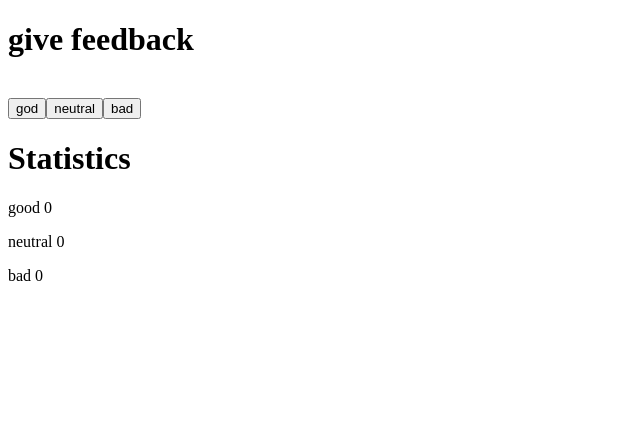
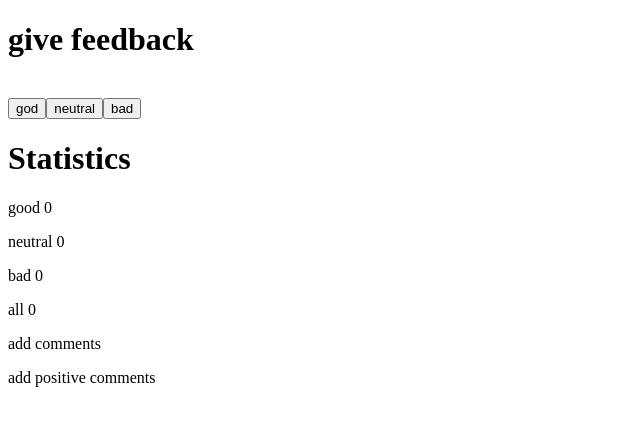
Before and after one commit to CamachoMoises/FullStackOpen, a React (Create React App) app in the folder part1/unicafe/: page / in a window 1280 px wide. Shown: the top 426 px of the page, without its empty margins (0-640 px from the left). Built offline with nearby package versions, Linux system fonts and the light colour scheme.

Commit message:
Exercise 1.7

```diff
--- a/part1/unicafe/src/index.js
+++ b/part1/unicafe/src/index.js
@@ -1,37 +1,56 @@
-import React, { useState } from 'react';
-import ReactDOM from 'react-dom';
+import React, { useState } from "react";
+import ReactDOM from "react-dom";
 
-const Button = (props) => (
-  <button onClick={props.handleClick}>
-    {props.text}
-  </button>
-)
-const Statistics= ({text, value })=> <p> {text} {value} </p>
+const Average = ({ total, good, bad }) => {
+  const average = (good - bad) / total;
+  if (total === 0) {
+    return <p> add comments </p>;
+  }
+  return <p> average {average} </p>;
+};
+
+const Positive = ({ good, total }) => {
+  const positiveCom = (good * 100) / total;
+  if (total === 0) {
+    return <p> add positive comments </p>;
+  }
+  return <p> Positive {positiveCom} % </p> ;
+};
+
+const Button = (props) => <button onClick={props.handleClick}>{props.text}</button>;
+
+const Statistics = ({ text, value }) => (
+  <p>
+    {" "}
+    {text} {value}{" "}
+  </p>
+);
 
 const App = () => {
-  // save clicks of each button to its own state
-  const [good, setGood] = useState(0)
-  const [neutral, setNeutral] = useState(0)
-  const [bad, setBad] = useState(0)
-  const increaseGod = () => setGood(good +1)
-  const increaseNeutral = () => setNeutral(neutral +1)
-  const increaseBad = () => setBad(bad +1)
+  const [good, setGood] = useState(0);
+  const [neutral, setNeutral] = useState(0);
+  const [bad, setBad] = useState(0);
+  let total = good + neutral + bad;
+  const increaseGod = () => setGood(good + 1);
+  const increaseNeutral = () => setNeutral(neutral + 1);
+  const increaseBad = () => setBad(bad + 1);
 
   return (
     <div>
       <h1> give feedback </h1>
-      <br/>
-      <Button handleClick={increaseGod} text='god' />
-      <Button handleClick={increaseNeutral} text='neutral' />
-      <Button handleClick={increaseBad} text='bad' />
+      <br />
+      <Button handleClick={increaseGod} text="god" />
+      <Button handleClick={increaseNeutral} text="neutral" />
+      <Button handleClick={increaseBad} text="bad" />
       <h1> Statistics </h1>
-      <Statistics text='good' value={good}/>
-      <Statistics text='neutral' value={neutral}/>
-      <Statistics text='bad' value={bad}/>
+      <Statistics text="good" value={good} />
+      <Statistics text="neutral" value={neutral} />
+      <Statistics text="bad" value={bad} />
+      <Statistics text="all" value={total} />
+      <Average total={total} good={good} bad={bad} />
+      <Positive good={good} total={total}/>
     </div>
-  )
-}
+  );
+};
 
-ReactDOM.render(<App />,
-  document.getElementById('root')
-)
+ReactDOM.render(<App />, document.getElementById("root"));
```
